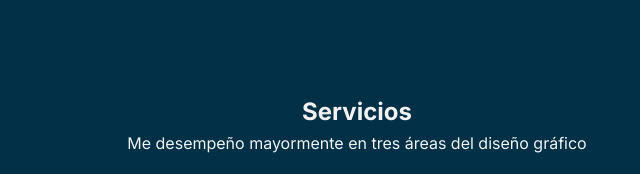
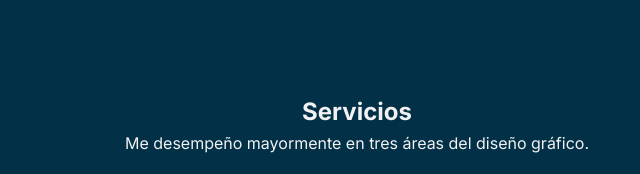
Before and after one commit to LisethBernal/LisethBernal.github.io, a plain HTML site: page index.html in a window 1280 px wide. Shown: the part 800-974 px from the top of the page, 283-923 px from the left. Drawn offline with nearby package versions, Linux system fonts and the light colour scheme.

Commit message:
Update index.html

```diff
--- a/index.html
+++ b/index.html
@@ -69,7 +69,7 @@
     <section class="servicios" id="seccion2">
         <div class="wrap">
             <h1>Servicios</h1>
-            <p>Me desempeño mayormente en tres áreas del diseño gráfico</p>
+            <p>Me desempeño mayormente en tres áreas del diseño gráfico.</p>
 
                 <div class="cajon">
                     <div class="cajonuno">
```
